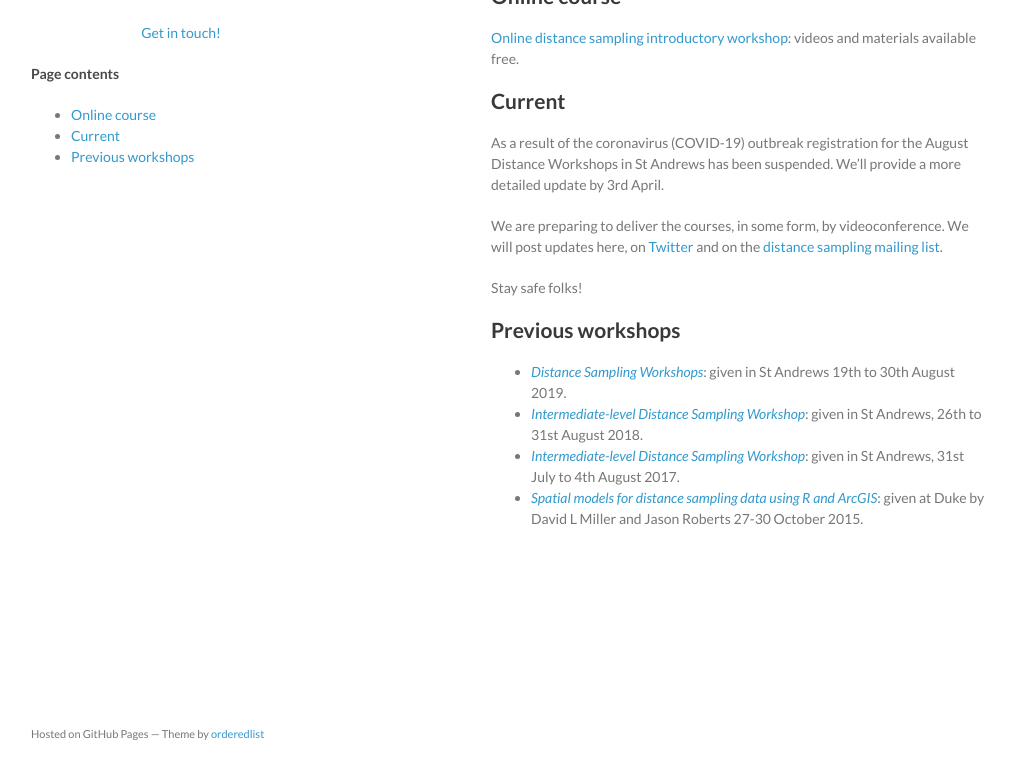
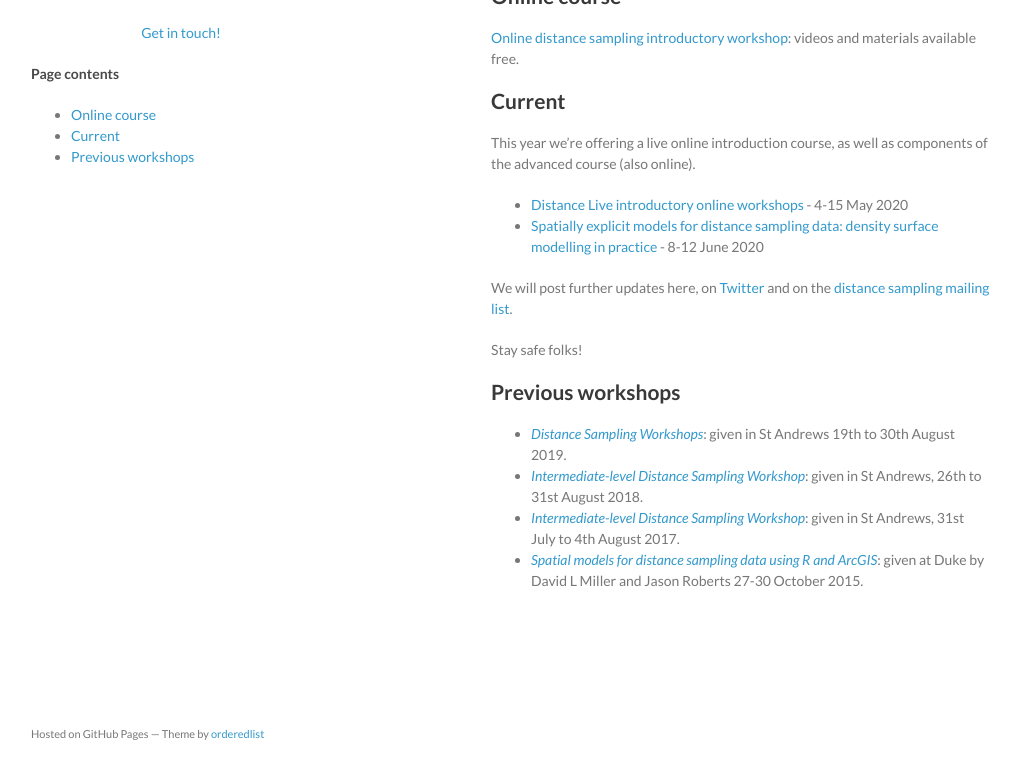
Before and after one commit to distanceworkshops/distanceworkshops.github.io, a Jekyll site: the page built from index.md, in a window 1280 px wide, cut to the strip 137-900 px from the top of the page. Shown: the whole strip, without its empty margins (129-1149 px from the left). Built offline with Jekyll 4.4.1, drawn with Linux system fonts in a browser that asks for light colours.

Commit message:
update index

```diff
--- a/index.md
+++ b/index.md
@@ -15,9 +15,13 @@ Here you can find content for distance sampling workshops including slides, exer
 
 ## Current
 
-As a result of the coronavirus (COVID-19) outbreak registration for the August Distance Workshops in St Andrews has been suspended. We'll provide a more detailed update by 3rd April.
+This year we're offering a live online introduction course, as well as components of the advanced course (also online).
 
-We are preparing to deliver the courses, in some form, by videoconference. We will post updates here, on [Twitter](http://twitter.com/distancesamp) and on the [distance sampling mailing list](https://groups.google.com/forum/#!forum/distance-sampling).
+ - [Distance Live introductory online workshops](https://www.creem.st-andrews.ac.uk/distance-live-online-workshops/) - 4-15 May 2020
+ - [Spatially explicit models for distance sampling data: density surface modelling in practice](http://workshops.distancesampling.org/online-dsm-2020/) - 8-12 June 2020
+
+
+We will post further updates here, on [Twitter](http://twitter.com/distancesamp) and on the [distance sampling mailing list](https://groups.google.com/forum/#!forum/distance-sampling).
 
 Stay safe folks!
 
```
